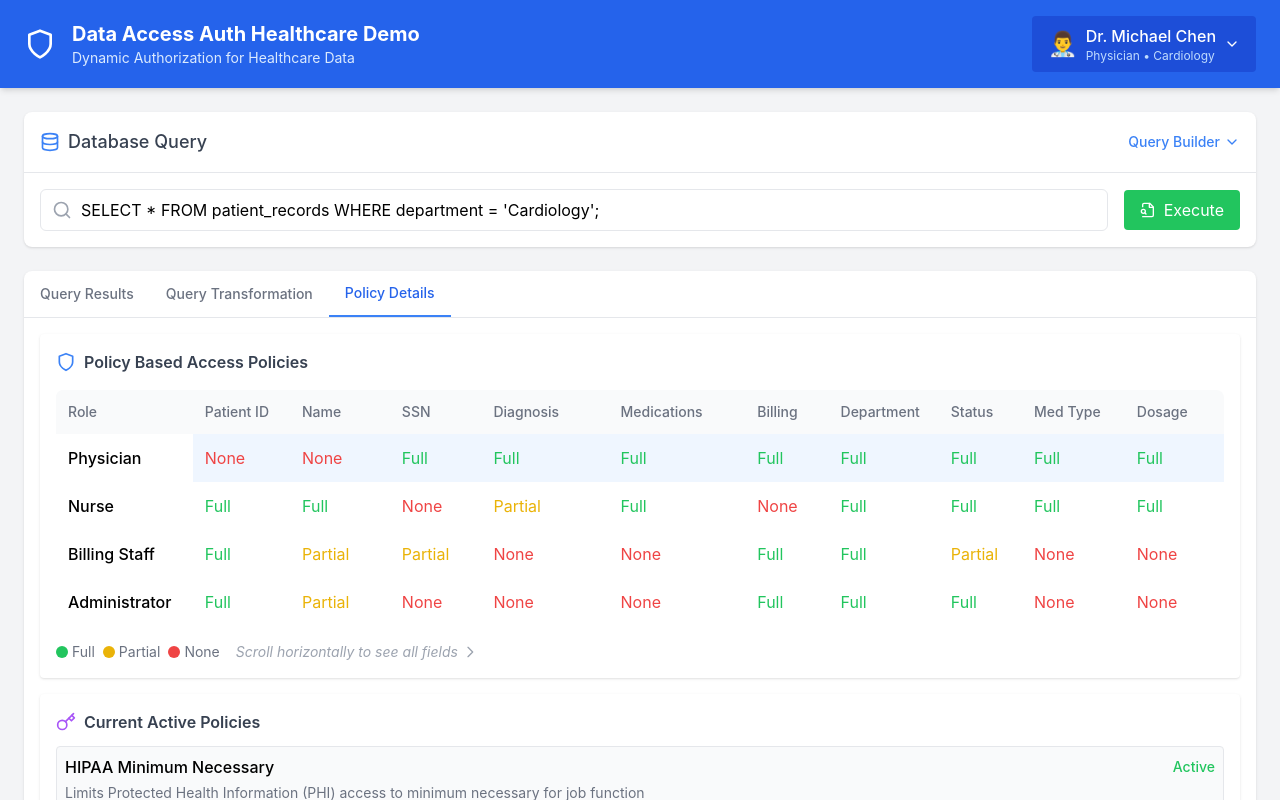
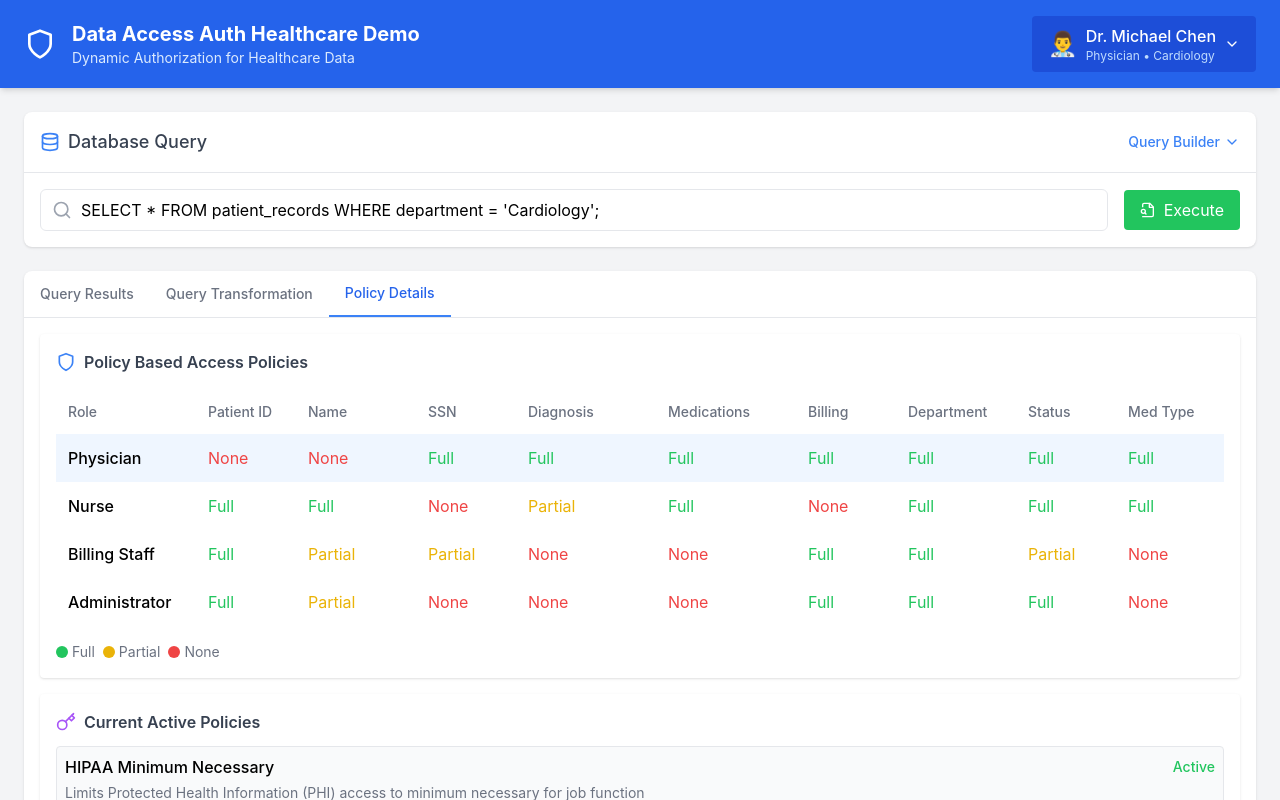
Before and after one commit to emikuszewski/data_access_auth, a React (Create React App) app: page / in a window 1280 px wide. Both pictures are taken after a click on the button "Policy Details". Shown: the top 800 px of the page. Built offline with nearby package versions, Linux system fonts and the light colour scheme.

Commit message:
Update DataAccessAuthDemo.js

```diff
--- a/src/components/DataAccessAuthDemo.js
+++ b/src/components/DataAccessAuthDemo.js
@@ -529,100 +529,98 @@ WHERE ${hasExecuted ? executedQuery.field : selectedField} = '${hasExecuted ? ex
             Policy Based Access Policies
           </h3>
 
-          <div className="relative">
-            <div className="overflow-x-auto bg-gray-50 rounded-lg">
-              <table className="border-collapse bg-white" style={{ minWidth: '1600px' }}>
-                <thead className="bg-gray-50">
+          <div className="overflow-x-auto">
+            <table className="w-full border-collapse">
+              <thead>
                 <tr>
-                    <th className="p-3 text-left font-medium text-gray-500 text-sm whitespace-nowrap sticky left-0 bg-gray-50 z-10" style={{ width: '150px' }}>Role</th>
-                    <th className="p-3 text-left font-medium text-gray-500 text-sm whitespace-nowrap" style={{ width: '110px' }}>Patient ID</th>
-                    <th className="p-3 text-left font-medium text-gray-500 text-sm whitespace-nowrap" style={{ width: '140px' }}>Name</th>
-                    <th className="p-3 text-left font-medium text-gray-500 text-sm whitespace-nowrap" style={{ width: '120px' }}>SSN</th>
-                    <th className="p-3 text-left font-medium text-gray-500 text-sm whitespace-nowrap" style={{ width: '180px' }}>Diagnosis</th>
-                    <th className="p-3 text-left font-medium text-gray-500 text-sm whitespace-nowrap" style={{ width: '180px' }}>Medications</th>
-                    <th className="p-3 text-left font-medium text-gray-500 text-sm whitespace-nowrap" style={{ width: '110px' }}>Billing</th>
-                    <th className="p-3 text-left font-medium text-gray-500 text-sm whitespace-nowrap" style={{ width: '120px' }}>Department</th>
-                    <th className="p-3 text-left font-medium text-gray-500 text-sm whitespace-nowrap" style={{ width: '100px' }}>Status</th>
-                    <th className="p-3 text-left font-medium text-gray-500 text-sm whitespace-nowrap" style={{ width: '120px' }}>Med Type</th>
-                    <th className="p-3 text-left font-medium text-gray-500 text-sm whitespace-nowrap" style={{ width: '120px' }}>Dosage</th>
-                    <th className="p-3 text-left font-medium text-gray-500 text-sm whitespace-nowrap" style={{ width: '120px' }}>Prescriber</th>
-                    <th className="p-3 text-left font-medium text-gray-500 text-sm whitespace-nowrap" style={{ width: '140px' }}>Billing Status</th>
-                    <th className="p-3 text-left font-medium text-gray-500 text-sm whitespace-nowrap" style={{ width: '120px' }}>Insurance</th>
-                    <th className="p-3 text-left font-medium text-gray-500 text-sm whitespace-nowrap" style={{ width: '120px' }}>Billing Date</th>
+                  <th className="p-3 text-left font-medium text-gray-500 text-sm whitespace-nowrap min-w-[140px]">Role</th>
+                  <th className="p-3 text-left font-medium text-gray-500 text-sm whitespace-nowrap min-w-[100px]">Patient ID</th>
+                  <th className="p-3 text-left font-medium text-gray-500 text-sm whitespace-nowrap min-w-[120px]">Name</th>
+                  <th className="p-3 text-left font-medium text-gray-500 text-sm whitespace-nowrap min-w-[100px]">SSN</th>
+                  <th className="p-3 text-left font-medium text-gray-500 text-sm whitespace-nowrap min-w-[140px]">Diagnosis</th>
+                  <th className="p-3 text-left font-medium text-gray-500 text-sm whitespace-nowrap min-w-[140px]">Medications</th>
+                  <th className="p-3 text-left font-medium text-gray-500 text-sm whitespace-nowrap min-w-[100px]">Billing</th>
+                  <th className="p-3 text-left font-medium text-gray-500 text-sm whitespace-nowrap min-w-[120px]">Department</th>
+                  <th className="p-3 text-left font-medium text-gray-500 text-sm whitespace-nowrap min-w-[100px]">Status</th>
+                  <th className="p-3 text-left font-medium text-gray-500 text-sm whitespace-nowrap min-w-[120px]">Med Type</th>
+                  <th className="p-3 text-left font-medium text-gray-500 text-sm whitespace-nowrap min-w-[120px]">Dosage</th>
+                  <th className="p-3 text-left font-medium text-gray-500 text-sm whitespace-nowrap min-w-[120px]">Prescriber</th>
+                  <th className="p-3 text-left font-medium text-gray-500 text-sm whitespace-nowrap min-w-[140px]">Billing Status</th>
+                  <th className="p-3 text-left font-medium text-gray-500 text-sm whitespace-nowrap min-w-[120px]">Insurance</th>
+                  <th className="p-3 text-left font-medium text-gray-500 text-sm whitespace-nowrap min-w-[120px]">Billing Date</th>
                 </tr>
               </thead>
               <tbody>
-                  <tr className={currentUser.role === 'Physician' ? 'bg-blue-50' : 'bg-white'}>
-                    <td className="p-3 whitespace-nowrap sticky left-0 bg-white z-10 font-medium" style={{ width: '150px' }}>Physician</td>
-                    <td className="p-3 whitespace-nowrap text-red-500" style={{ width: '110px' }}>None</td>
-                    <td className="p-3 whitespace-nowrap text-red-500" style={{ width: '140px' }}>None</td>
-                    <td className="p-3 whitespace-nowrap text-green-500" style={{ width: '120px' }}>Full</td>
-                    <td className="p-3 whitespace-nowrap text-green-500" style={{ width: '180px' }}>Full</td>
-                    <td className="p-3 whitespace-nowrap text-green-500" style={{ width: '180px' }}>Full</td>
-                    <td className="p-3 whitespace-nowrap text-green-500" style={{ width: '110px' }}>Full</td>
-                    <td className="p-3 whitespace-nowrap text-green-500" style={{ width: '120px' }}>Full</td>
-                    <td className="p-3 whitespace-nowrap text-green-500" style={{ width: '100px' }}>Full</td>
-                    <td className="p-3 whitespace-nowrap text-green-500" style={{ width: '120px' }}>Full</td>
-                    <td className="p-3 whitespace-nowrap text-green-500" style={{ width: '120px' }}>Full</td>
-                    <td className="p-3 whitespace-nowrap text-green-500" style={{ width: '120px' }}>Full</td>
-                    <td className="p-3 whitespace-nowrap text-green-500" style={{ width: '140px' }}>Full</td>
-                    <td className="p-3 whitespace-nowrap text-green-500" style={{ width: '120px' }}>Full</td>
-                    <td className="p-3 whitespace-nowrap text-green-500" style={{ width: '120px' }}>Full</td>
+                <tr className={currentUser.role === 'Physician' ? 'bg-blue-50' : ''}>
+                  <td className="p-3 whitespace-nowrap font-medium">Physician</td>
+                  <td className="p-3 whitespace-nowrap text-red-500">None</td>
+                  <td className="p-3 whitespace-nowrap text-red-500">None</td>
+                  <td className="p-3 whitespace-nowrap text-green-500">Full</td>
+                  <td className="p-3 whitespace-nowrap text-green-500">Full</td>
+                  <td className="p-3 whitespace-nowrap text-green-500">Full</td>
+                  <td className="p-3 whitespace-nowrap text-green-500">Full</td>
+                  <td className="p-3 whitespace-nowrap text-green-500">Full</td>
+                  <td className="p-3 whitespace-nowrap text-green-500">Full</td>
+                  <td className="p-3 whitespace-nowrap text-green-500">Full</td>
+                  <td className="p-3 whitespace-nowrap text-green-500">Full</td>
+                  <td className="p-3 whitespace-nowrap text-green-500">Full</td>
+                  <td className="p-3 whitespace-nowrap text-green-500">Full</td>
+                  <td className="p-3 whitespace-nowrap text-green-500">Full</td>
+                  <td className="p-3 whitespace-nowrap text-green-500">Full</td>
                 </tr>
-                  <tr className={currentUser.role === 'Nurse' ? 'bg-blue-50' : 'bg-white'}>
-                    <td className="p-3 whitespace-nowrap sticky left-0 bg-white z-10 font-medium" style={{ width: '150px' }}>Nurse</td>
-                    <td className="p-3 whitespace-nowrap text-green-500" style={{ width: '110px' }}>Full</td>
-                    <td className="p-3 whitespace-nowrap text-green-500" style={{ width: '140px' }}>Full</td>
-                    <td className="p-3 whitespace-nowrap text-red-500" style={{ width: '120px' }}>None</td>
-                    <td className="p-3 whitespace-nowrap text-yellow-500" style={{ width: '180px' }}>Partial</td>
-                    <td className="p-3 whitespace-nowrap text-green-500" style={{ width: '180px' }}>Full</td>
-                    <td className="p-3 whitespace-nowrap text-red-500" style={{ width: '110px' }}>None</td>
-                    <td className="p-3 whitespace-nowrap text-green-500" style={{ width: '120px' }}>Full</td>
-                    <td className="p-3 whitespace-nowrap text-green-500" style={{ width: '100px' }}>Full</td>
-                    <td className="p-3 whitespace-nowrap text-green-500" style={{ width: '120px' }}>Full</td>
-                    <td className="p-3 whitespace-nowrap text-green-500" style={{ width: '120px' }}>Full</td>
-                    <td className="p-3 whitespace-nowrap text-green-500" style={{ width: '120px' }}>Full</td>
-                    <td className="p-3 whitespace-nowrap text-red-500" style={{ width: '140px' }}>None</td>
-                    <td className="p-3 whitespace-nowrap text-red-500" style={{ width: '120px' }}>None</td>
-                    <td className="p-3 whitespace-nowrap text-red-500" style={{ width: '120px' }}>None</td>
+                <tr className={currentUser.role === 'Nurse' ? 'bg-blue-50' : ''}>
+                  <td className="p-3 whitespace-nowrap font-medium">Nurse</td>
+                  <td className="p-3 whitespace-nowrap text-green-500">Full</td>
+                  <td className="p-3 whitespace-nowrap text-green-500">Full</td>
+                  <td className="p-3 whitespace-nowrap text-red-500">None</td>
+                  <td className="p-3 whitespace-nowrap text-yellow-500">Partial</td>
+                  <td className="p-3 whitespace-nowrap text-green-500">Full</td>
+                  <td className="p-3 whitespace-nowrap text-red-500">None</td>
+                  <td className="p-3 whitespace-nowrap text-green-500">Full</td>
+                  <td className="p-3 whitespace-nowrap text-green-500">Full</td>
+                  <td className="p-3 whitespace-nowrap text-green-500">Full</td>
+                  <td className="p-3 whitespace-nowrap text-green-500">Full</td>
+                  <td className="p-3 whitespace-nowrap text-green-500">Full</td>
+                  <td className="p-3 whitespace-nowrap text-red-500">None</td>
+                  <td className="p-3 whitespace-nowrap text-red-500">None</td>
+                  <td className="p-3 whitespace-nowrap text-red-500">None</td>
                 </tr>
-                  <tr className={currentUser.role === 'Billing Staff' ? 'bg-blue-50' : 'bg-white'}>
-                    <td className="p-3 whitespace-nowrap sticky left-0 bg-white z-10 font-medium" style={{ width: '150px' }}>Billing Staff</td>
-                    <td className="p-3 whitespace-nowrap text-green-500" style={{ width: '110px' }}>Full</td>
-                    <td className="p-3 whitespace-nowrap text-yellow-500" style={{ width: '140px' }}>Partial</td>
-                    <td className="p-3 whitespace-nowrap text-yellow-500" style={{ width: '120px' }}>Partial</td>
-                    <td className="p-3 whitespace-nowrap text-red-500" style={{ width: '180px' }}>None</td>
-                    <td className="p-3 whitespace-nowrap text-red-500" style={{ width: '180px' }}>None</td>
-                    <td className="p-3 whitespace-nowrap text-green-500" style={{ width: '110px' }}>Full</td>
-                    <td className="p-3 whitespace-nowrap text-green-500" style={{ width: '120px' }}>Full</td>
-                    <td className="p-3 whitespace-nowrap text-yellow-500" style={{ width: '100px' }}>Partial</td>
-                    <td className="p-3 whitespace-nowrap text-red-500" style={{ width: '120px' }}>None</td>
-                    <td className="p-3 whitespace-nowrap text-red-500" style={{ width: '120px' }}>None</td>
-                    <td className="p-3 whitespace-nowrap text-red-500" style={{ width: '120px' }}>None</td>
-                    <td className="p-3 whitespace-nowrap text-green-500" style={{ width: '140px' }}>Full</td>
-                    <td className="p-3 whitespace-nowrap text-green-500" style={{ width: '120px' }}>Full</td>
-                    <td className="p-3 whitespace-nowrap text-green-500" style={{ width: '120px' }}>Full</td>
+                <tr className={currentUser.role === 'Billing Staff' ? 'bg-blue-50' : ''}>
+                  <td className="p-3 whitespace-nowrap font-medium">Billing Staff</td>
+                  <td className="p-3 whitespace-nowrap text-green-500">Full</td>
+                  <td className="p-3 whitespace-nowrap text-yellow-500">Partial</td>
+                  <td className="p-3 whitespace-nowrap text-yellow-500">Partial</td>
+                  <td className="p-3 whitespace-nowrap text-red-500">None</td>
+                  <td className="p-3 whitespace-nowrap text-red-500">None</td>
+                  <td className="p-3 whitespace-nowrap text-green-500">Full</td>
+                  <td className="p-3 whitespace-nowrap text-green-500">Full</td>
+                  <td className="p-3 whitespace-nowrap text-yellow-500">Partial</td>
+                  <td className="p-3 whitespace-nowrap text-red-500">None</td>
+                  <td className="p-3 whitespace-nowrap text-red-500">None</td>
+                  <td className="p-3 whitespace-nowrap text-red-500">None</td>
+                  <td className="p-3 whitespace-nowrap text-green-500">Full</td>
+                  <td className="p-3 whitespace-nowrap text-green-500">Full</td>
+                  <td className="p-3 whitespace-nowrap text-green-500">Full</td>
                 </tr>
-                  <tr className={currentUser.role === 'Administrator' ? 'bg-blue-50' : 'bg-white'}>
-                    <td className="p-3 whitespace-nowrap sticky left-0 bg-white z-10 font-medium" style={{ width: '150px' }}>Administrator</td>
-                    <td className="p-3 whitespace-nowrap text-green-500" style={{ width: '110px' }}>Full</td>
-                    <td className="p-3 whitespace-nowrap text-yellow-500" style={{ width: '140px' }}>Partial</td>
-                    <td className="p-3 whitespace-nowrap text-red-500" style={{ width: '120px' }}>None</td>
-                    <td className="p-3 whitespace-nowrap text-red-500" style={{ width: '180px' }}>None</td>
-                    <td className="p-3 whitespace-nowrap text-red-500" style={{ width: '180px' }}>None</td>
-                    <td className="p-3 whitespace-nowrap text-green-500" style={{ width: '110px' }}>Full</td>
-                    <td className="p-3 whitespace-nowrap text-green-500" style={{ width: '120px' }}>Full</td>
-                    <td className="p-3 whitespace-nowrap text-green-500" style={{ width: '100px' }}>Full</td>
-                    <td className="p-3 whitespace-nowrap text-red-500" style={{ width: '120px' }}>None</td>
-                    <td className="p-3 whitespace-nowrap text-red-500" style={{ width: '120px' }}>None</td>
-                    <td className="p-3 whitespace-nowrap text-red-500" style={{ width: '120px' }}>None</td>
-                    <td className="p-3 whitespace-nowrap text-green-500" style={{ width: '140px' }}>Full</td>
-                    <td className="p-3 whitespace-nowrap text-green-500" style={{ width: '120px' }}>Full</td>
-                    <td className="p-3 whitespace-nowrap text-green-500" style={{ width: '120px' }}>Full</td>
+                <tr className={currentUser.role === 'Administrator' ? 'bg-blue-50' : ''}>
+                  <td className="p-3 whitespace-nowrap font-medium">Administrator</td>
+                  <td className="p-3 whitespace-nowrap text-green-500">Full</td>
+                  <td className="p-3 whitespace-nowrap text-yellow-500">Partial</td>
+                  <td className="p-3 whitespace-nowrap text-red-500">None</td>
+                  <td className="p-3 whitespace-nowrap text-red-500">None</td>
+                  <td className="p-3 whitespace-nowrap text-red-500">None</td>
+                  <td className="p-3 whitespace-nowrap text-green-500">Full</td>
+                  <td className="p-3 whitespace-nowrap text-green-500">Full</td>
+                  <td className="p-3 whitespace-nowrap text-green-500">Full</td>
+                  <td className="p-3 whitespace-nowrap text-red-500">None</td>
+                  <td className="p-3 whitespace-nowrap text-red-500">None</td>
+                  <td className="p-3 whitespace-nowrap text-red-500">None</td>
+                  <td className="p-3 whitespace-nowrap text-green-500">Full</td>
+                  <td className="p-3 whitespace-nowrap text-green-500">Full</td>
+                  <td className="p-3 whitespace-nowrap text-green-500">Full</td>
                 </tr>
               </tbody>
             </table>
-            </div>
           </div>
 
           <div className="mt-4 text-sm text-gray-500 flex items-start space-x-4">
@@ -639,12 +637,6 @@ WHERE ${hasExecuted ? executedQuery.field : selectedField} = '${hasExecuted ? ex
                 <div className="w-3 h-3 bg-red-500 rounded-full mr-1"></div>
                 <span>None</span>
               </div>
-            </div>
-            <div className="ml-auto text-gray-400 italic flex items-center">
-              <span>Scroll horizontally to see all fields</span>
-              <svg className="w-4 h-4 ml-1" fill="none" stroke="currentColor" viewBox="0 0 24 24">
-                <path strokeLinecap="round" strokeLinejoin="round" strokeWidth={2} d="M9 5l7 7-7 7" />
-              </svg>
             </div>
           </div>
         </div>
```
Lines whose indentation alone changed are shown as unchanged.
